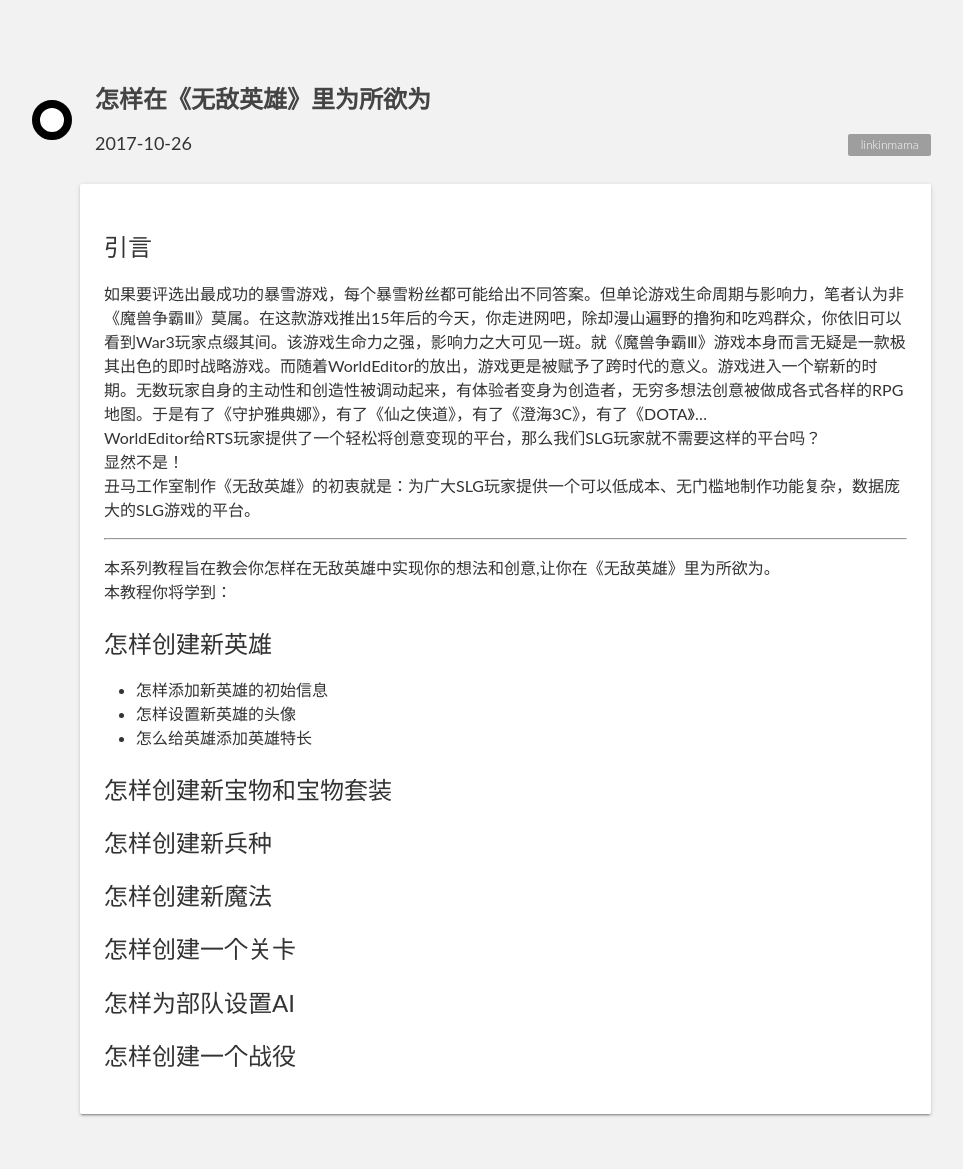
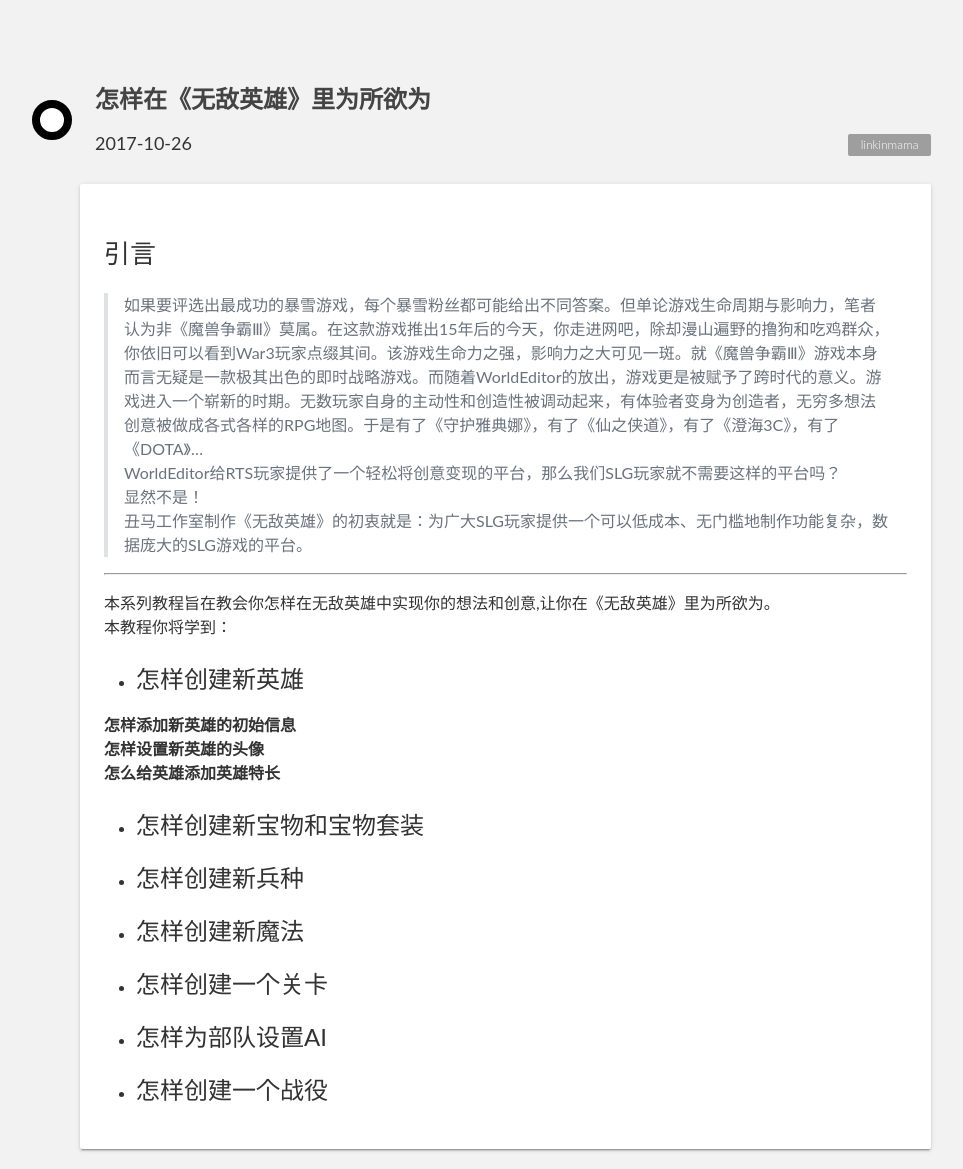
Before and after one commit to unicorn25/unicorn25.github.io, a Jekyll site: the page built from _steps/How_to_customize_in_the_game.md, in a window 1280 px wide. Shown: the whole page, without its empty margins (157-1120 px from the left). Built offline with Jekyll 4.4.1, drawn with Linux system fonts in a browser that asks for light colours; before the commit the page ends 1134 px from its top, so only the background shows below that.

Commit message:
* 调整布局

```diff
--- a/_steps/How_to_customize_in_the_game.md
+++ b/_steps/How_to_customize_in_the_game.md
@@ -6,8 +6,8 @@
 ---
 
 
-## 引言
- 如果要评选出最成功的暴雪游戏，每个暴雪粉丝都可能给出不同答案。但单论游戏生命周期与影响力，笔者认为非《魔兽争霸Ⅲ》莫属。在这款游戏推出15年后的今天，你走进网吧，除却漫山遍野的撸狗和吃鸡群众，你依旧可以看到War3玩家点缀其间。该游戏生命力之强，影响力之大可见一斑。就《魔兽争霸Ⅲ》游戏本身而言无疑是一款极其出色的即时战略游戏。而随着WorldEditor的放出，游戏更是被赋予了跨时代的意义。游戏进入一个崭新的时期。无数玩家自身的主动性和创造性被调动起来，有体验者变身为创造者，无穷多想法创意被做成各式各样的RPG地图。于是有了《守护雅典娜》，有了《仙之侠道》，有了《澄海3C》，有了《DOTA》...
+# 引言
+ >如果要评选出最成功的暴雪游戏，每个暴雪粉丝都可能给出不同答案。但单论游戏生命周期与影响力，笔者认为非《魔兽争霸Ⅲ》莫属。在这款游戏推出15年后的今天，你走进网吧，除却漫山遍野的撸狗和吃鸡群众，你依旧可以看到War3玩家点缀其间。该游戏生命力之强，影响力之大可见一斑。就《魔兽争霸Ⅲ》游戏本身而言无疑是一款极其出色的即时战略游戏。而随着WorldEditor的放出，游戏更是被赋予了跨时代的意义。游戏进入一个崭新的时期。无数玩家自身的主动性和创造性被调动起来，有体验者变身为创造者，无穷多想法创意被做成各式各样的RPG地图。于是有了《守护雅典娜》，有了《仙之侠道》，有了《澄海3C》，有了《DOTA》...
 WorldEditor给RTS玩家提供了一个轻松将创意变现的平台，那么我们SLG玩家就不需要这样的平台吗？
 显然不是！
 丑马工作室制作《无敌英雄》的初衷就是：为广大SLG玩家提供一个可以低成本、无门槛地制作功能复杂，数据庞大的SLG游戏的平台。
@@ -15,14 +15,15 @@
 ----
 本系列教程旨在教会你怎样在无敌英雄中实现你的想法和创意,让你在《无敌英雄》里为所欲为。
 本教程你将学到：
-## 怎样创建新英雄
-* 怎样添加新英雄的初始信息
-* 怎样设置新英雄的头像
-* 怎么给英雄添加英雄特长
+* ## 怎样创建新英雄
 
-## 怎样创建新宝物和宝物套装
-## 怎样创建新兵种
-## 怎样创建新魔法
-## 怎样创建一个关卡
-## 怎样为部队设置AI
-## 怎样创建一个战役
+**怎样添加新英雄的初始信息**
+**怎样设置新英雄的头像**
+**怎么给英雄添加英雄特长**
+
+* ## 怎样创建新宝物和宝物套装
+* ## 怎样创建新兵种
+* ## 怎样创建新魔法
+* ## 怎样创建一个关卡
+* ## 怎样为部队设置AI
+* ## 怎样创建一个战役
```
